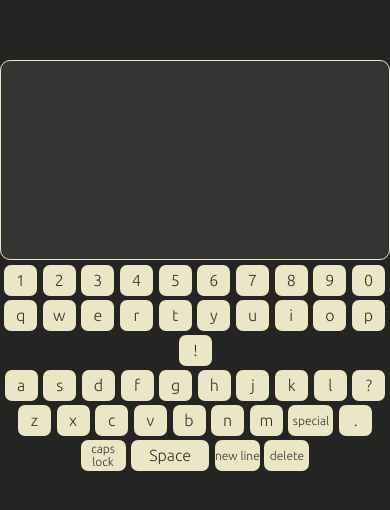
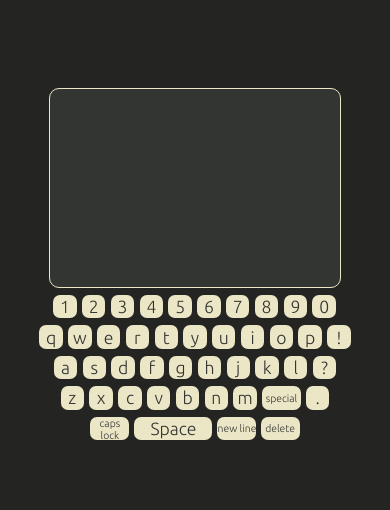
Before and after one commit to derekbeistad/virtual-keyboard, a plain HTML site: page public/index.html in a window 390 px wide. Shown: the part 156-666 px from the top of the page. Drawn offline with Linux system fonts and the light colour scheme.

Commit message:
updated responsive behavior

```diff
--- a/public/styles.css
+++ b/public/styles.css
@@ -27,6 +27,14 @@ body {
   text-align: center;
 }
 
+.container {
+  width: 80vw;
+}
+
+.keyboard {
+  width: 100%;
+}
+
 /* hidden keyboard */
 .hidden-keyboard {
   display: none;
@@ -38,11 +46,11 @@ button {
   border: none;
   border-radius: 7px;
   color: var(--clr-semidark);
+  height: 3rem;
+  margin: .2em .1em;
   font-size: 2rem;
-  height: 50px;
-  margin: 5px;
   vertical-align: middle;
-  width: 50px;
+  width: 3rem;
 }
 
 button:hover {
@@ -56,7 +64,7 @@ button:hover {
 
 .special-btn {
   font-size: 1rem;
-  width: 100px;
+  width: 6rem;
 }
 
 .first-btn {
@@ -76,7 +84,7 @@ button:hover {
   height: 200px;
   padding: 0.5rem;
   resize: none;
-  width: 100%;
+  width: 50%;
 }
 
 /* transforms */
@@ -85,42 +93,41 @@ button:hover {
 }
 
 /* Media Changes */
-@media (max-width: 900px) {
+@media (max-width: 1350px) {
   button {
     font-size: 1.75rem;
-    height: 43px;
-    margin: 3px 2px;
-    width: 43px;
+    height: 4vw;
+    margin: .2em .05em;
+    width: 7.5%;
   }
 
   .special-btn {
-    width: 60px;
+    width: 10vw;
+  }
+
+  #paper {
+    width: 75vw;
   }
 }
 
-@media (max-width: 750px) {
+@media (max-width: 900px) {
   button {
-    font-size: 1.5rem;
-    height: 40px;
-    margin: 3px;
-    width: 40px;
+    font-size: 1.3rem;
+    height: 5vw;
   }
 
   .special-btn {
-    width: 50px;
+    font-size: 0.75rem;
   }
 }
 
 @media (max-width: 700px) {
   button {
-    font-size: 1rem;
-    height: 31px;
-    margin: 2px 1px;
-    width: 33px;
+    font-size: 1.1rem;
+    height: 6vw;
   }
 
   .special-btn {
-    font-size: 0.75rem;
-    width: 45px;
+    font-size: 0.65rem;
   }
 }
```
